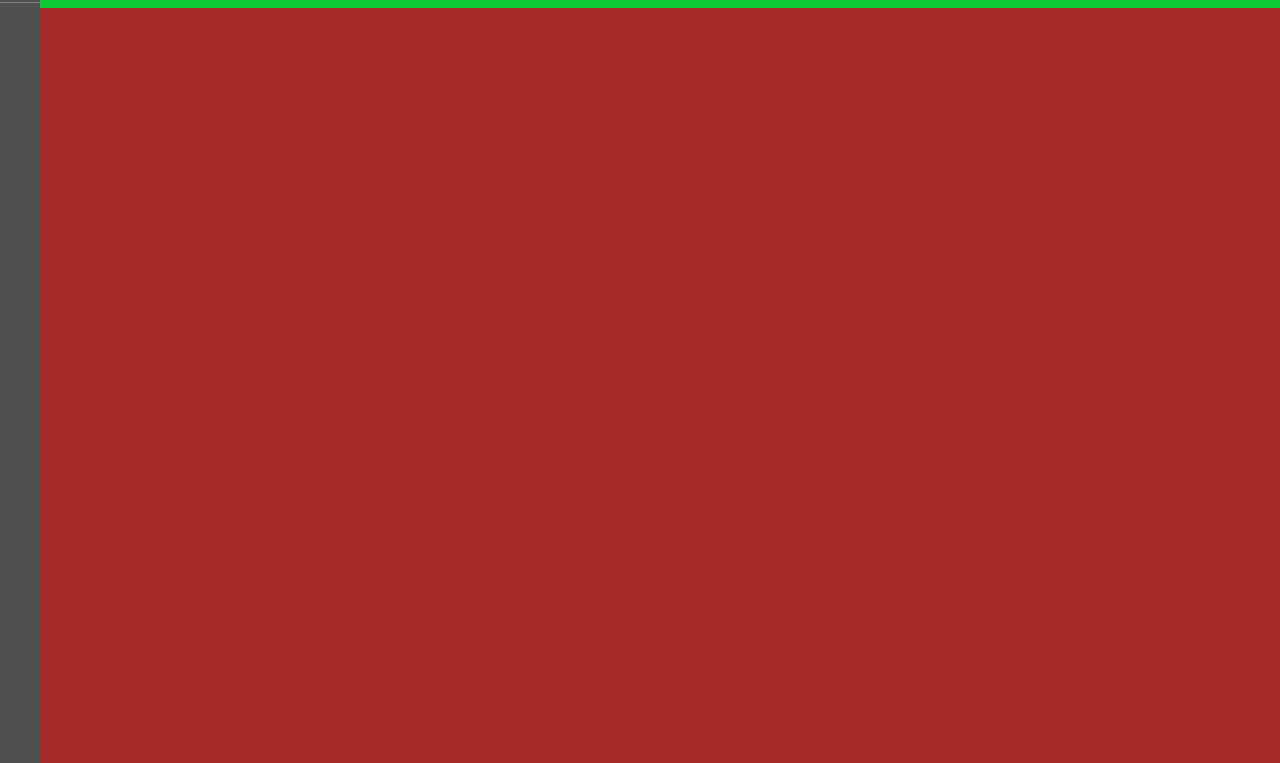
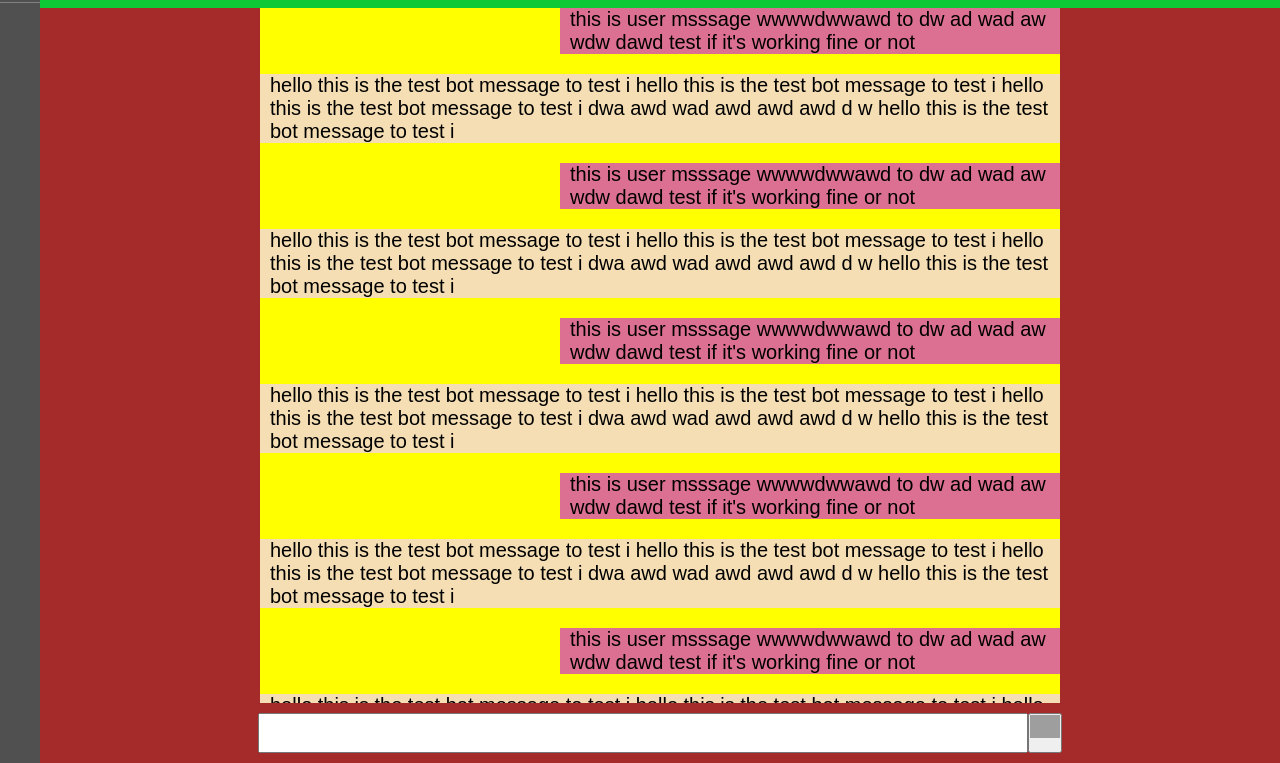
Before and after one commit to KuldeepBhagat/ChatBot, a website: page public/index.html in a window 1280 px wide. Shown: the part 37-800 px from the top of the page. Drawn offline with Linux system fonts and the light colour scheme; grey boxes are pictures that could not be loaded.

Commit message:
added unrefined chatbox with some features and fully integrated data communication between backend  and fronend

```diff
--- a/package.json
+++ b/package.json
@@ -3,6 +3,7 @@
   "version": "1.0.0",
   "type": "module",
   "dependencies": {
+    "cors": "^2.8.5",
     "dotenv": "^17.2.2",
     "express": "^5.1.0",
     "openai": "^5.19.1"
--- a/public/css/main.css
+++ b/public/css/main.css
@@ -75,6 +75,8 @@ body {
 }
 
 .main_content {
+    display: flex;
+    flex-direction: column;
     background-color: brown;
     height: 100vh;
     width: 100vw;
@@ -98,9 +100,6 @@ body {
 }
 
 
-
-
-
 @media (max-width: 500px) {
     .main_content {
         margin-left: 0px;
@@ -112,3 +111,58 @@ body {
     margin-left: 0px;
     }
 }
+
+.chat_container {
+    display: flex;
+    justify-content: center;
+    overflow: hidden;
+}
+.chat_box {
+    display: flex;
+    flex-direction: column;
+    gap: 20px;
+    font-size: 20px;
+    background: yellow;
+    width: 800px;
+    height: 100vh;
+    overflow-y: auto;
+}
+
+.message.user {
+    background: palevioletred;
+    display: flex;
+    justify-content: end;
+    padding: 0px 10px;
+    width: 500px;
+    align-self: flex-end;
+
+}
+.message.bot {
+    background: wheat;
+    padding: 0px 10px;
+}
+
+.message_input {
+    display: flex;
+    justify-content: center;
+    margin: 10px;
+
+}
+#UserInput {
+    max-height: 150px;
+    min-height: 40px;
+    width: 770px;
+    resize: none;
+    overflow: auto;
+    white-space: pre-wrap;
+    word-wrap: break-word;
+}
+#SendButton {
+    display: flex;
+    cursor: pointer;
+}
+#SendButton img {
+    width: 30px;
+    border: none;
+    background: red;
+}
--- a/public/index.html
+++ b/public/index.html
@@ -42,8 +42,67 @@
                 </div>
 
             </div>
+
             <div class ="chat_container">
+                <div class="chat_box">
+                    <div class="message user">
+                        <p>this is user msssage wwwwdwwawd to dw ad wad aw wdw dawd test if it's working fine or not</p>
+                    </div>
 
+                    <div class="message bot">
+                        <p>hello this is the test bot message to test i hello this is the test bot message to test i hello this is the test bot message to test i dwa awd wad awd awd awd d w hello this is the test bot message to test i</p>
+                    </div>
+                    <div class="message user">
+                        <p>this is user msssage wwwwdwwawd to dw ad wad aw wdw dawd test if it's working fine or not</p>
+                    </div>
+
+                    <div class="message bot">
+                        <p>hello this is the test bot message to test i hello this is the test bot message to test i hello this is the test bot message to test i dwa awd wad awd awd awd d w hello this is the test bot message to test i</p>
+                    </div>
+                    <div class="message user">
+                        <p>this is user msssage wwwwdwwawd to dw ad wad aw wdw dawd test if it's working fine or not</p>
+                    </div>
+
+                    <div class="message bot">
+                        <p>hello this is the test bot message to test i hello this is the test bot message to test i hello this is the test bot message to test i dwa awd wad awd awd awd d w hello this is the test bot message to test i</p>
+                    </div>
+                    <div class="message user">
+                        <p>this is user msssage wwwwdwwawd to dw ad wad aw wdw dawd test if it's working fine or not</p>
+                    </div>
+
+                    <div class="message bot">
+                        <p>hello this is the test bot message to test i hello this is the test bot message to test i hello this is the test bot message to test i dwa awd wad awd awd awd d w hello this is the test bot message to test i</p>
+                    </div>
+                    <div class="message user">
+                        <p>this is user msssage wwwwdwwawd to dw ad wad aw wdw dawd test if it's working fine or not</p>
+                    </div>
+
+                    <div class="message bot">
+                        <p>hello this is the test bot message to test i hello this is the test bot message to test i hello this is the test bot message to test i dwa awd wad awd awd awd d w hello this is the test bot message to test i</p>
+                    </div>
+                    <div class="message user">
+                        <p>this is user msssage wwwwdwwawd to dw ad wad aw wdw dawd test if it's working fine or not</p>
+                    </div>
+
+                    <div class="message bot">
+                        <p>hello this is the test bot message to test i hello this is the test bot message to test i hello this is the test bot message to test i dwa awd wad awd awd awd d w hello this is the test bot message to test i</p>
+                    </div>
+                    <div class="message user">
+                        <p>this is user msssage wwwwdwwawd to dw ad wad aw wdw dawd test if it's working fine or not</p>
+                    </div>
+
+                    <div class="message bot">
+                        <p>hello this is the test bot message to test i hello this is the test bot message to test i hello this is the test bot message to test i dwa awd wad awd awd awd d w hello this is the test bot message to test i</p>
+                    </div>
+                </div>
+            </div>
+
+            <div class="message_input">
+                <textarea type="text" placeholder="Enter your query here" id="UserInput"> </textarea>
+                <button id="SendButton"><img
+                    src="https://img.icons8.com/?size=100&id=RHtRRB1E4DKI&format=png&color=000000"
+                    alt="Send icon">
+                </button>
             </div>
         </div>
     </div>
--- a/public/script/main.js
+++ b/public/script/main.js
@@ -1,7 +1,12 @@
+// Sidebabr functions
 const sidebar = document.getElementById('Sidebar');
 const overaly = document.getElementById('Overlay');
 const main_contet = document.getElementById('Main_content');
 const sidebar_button_rotate = Array.from(document.querySelectorAll('.sidebar_open_btn_img'))
+
+//User Input functions
+const user_input = document.getElementById('UserInput')
+const send_button = document.getElementById('SendButton')
 
 function Sidebar_functions() {
     if(sidebar.classList.contains('open'))
@@ -29,3 +34,21 @@ document.querySelectorAll('.sidebar_button').forEach( btn => {
     btn.addEventListener('click', () => Sidebar_functions());
 })
 overaly.addEventListener('click', () => Sidebar_functions());
+
+user_input.addEventListener('input', () => {
+    user_input.style.height = "auto";
+    user_input.style.height = user_input.scrollHeight + "px";
+})
+
+
+function GetData(message) {
+    fetch(`http://localhost:3000/test?q=${message}`)
+    .then(res => res.json())
+    .then(reply => console.log(reply))
+}
+
+send_button.addEventListener('click', () => {
+    const message = user_input.value;
+    GetData(message)
+    user_input.value = " ";
+})
```
Also changed, not shown: server.js (+17 -4 lines), 1 other file.
